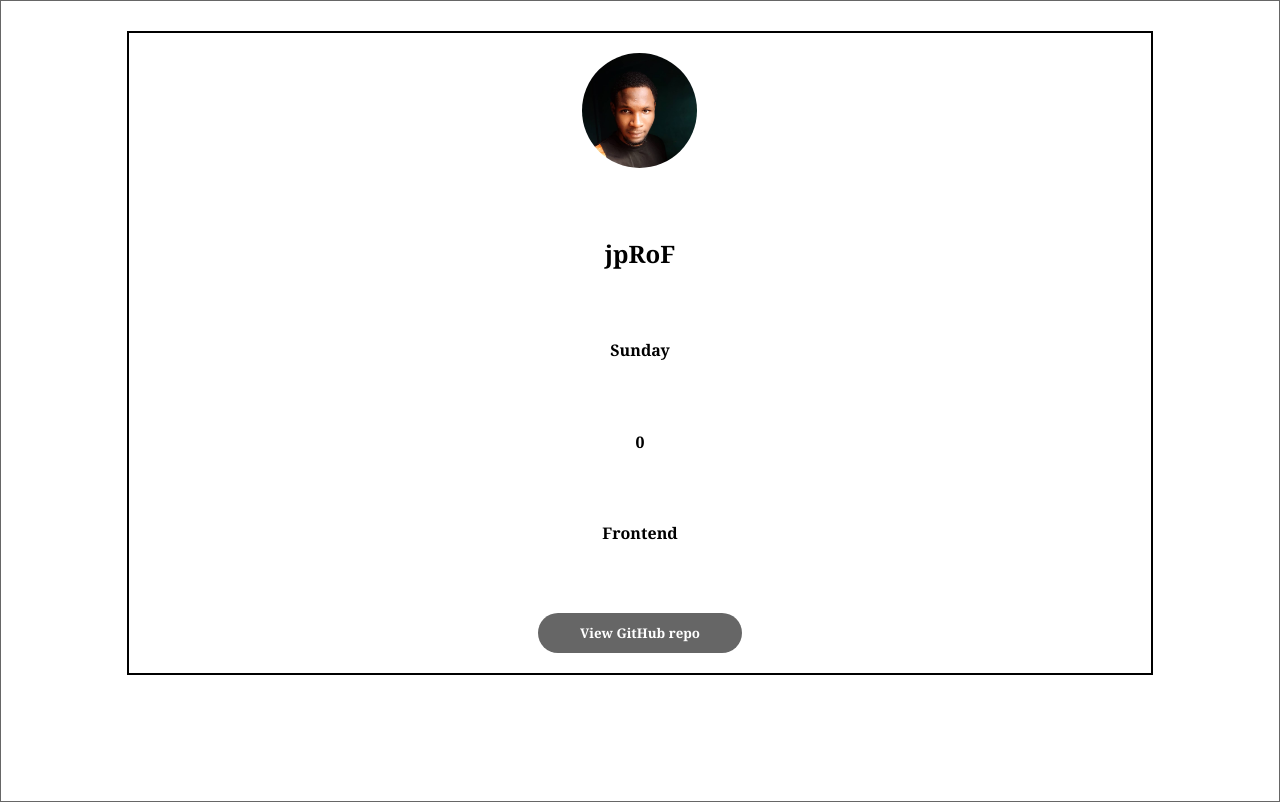
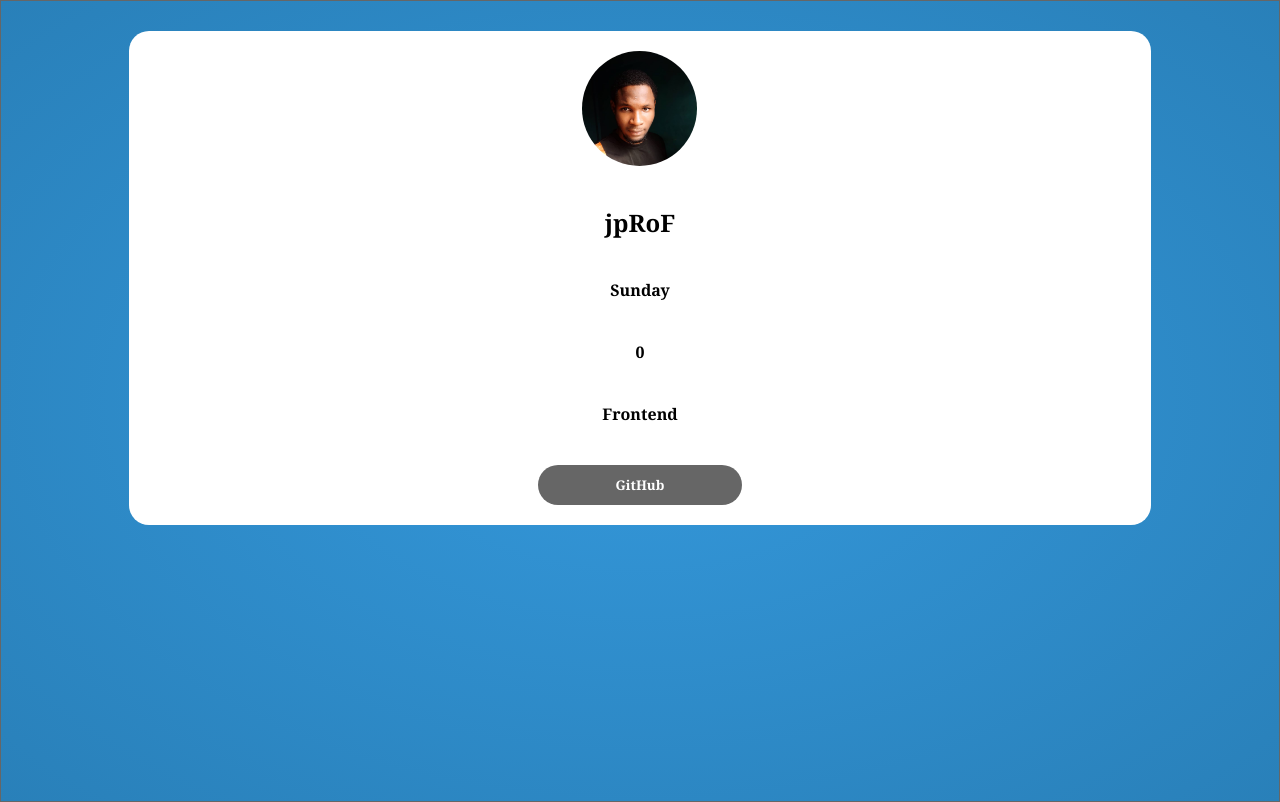
Before and after one commit to jnpRoF/HNG-Task, a plain HTML site: page index.html in a window 1280 px wide. Drawn offline with Linux system fonts and the light colour scheme.

Commit message:
add styling

```diff
--- a/index.html
+++ b/index.html
@@ -31,9 +31,7 @@
         </div>
         <div class="btn_cont">
           <a href="https://github.com/jnpRoF/HNG-Task.git">
-            <button data-testid="githubURL" class="btn">
-              View GitHub repo
-            </button>
+            <button data-testid="githubURL" class="btn">GitHub</button>
           </a>
         </div>
       </div>
--- a/style.css
+++ b/style.css
@@ -4,16 +4,21 @@
   font-family: Georgia, "Times New Roman", Times, serif;
   font-weight: bold;
 }
+html,body{
+    height: 100%;
+}
 .page_container {
-  height: 100vh;
+  height: 100%;
   border: 1px solid #666;
+  background: radial-gradient(ellipse at center, #3498db, #2980b9);
 }
 .page_wrapper {
   margin: 30px auto;
   width: 80%;
-  height: 80%;
-  border: 2px solid;
+  height: auto;
+  background-color: #fff;
   display: flex;
+  border-radius: 20px;
   flex-direction: column;
   justify-content: space-between;
 }
```
